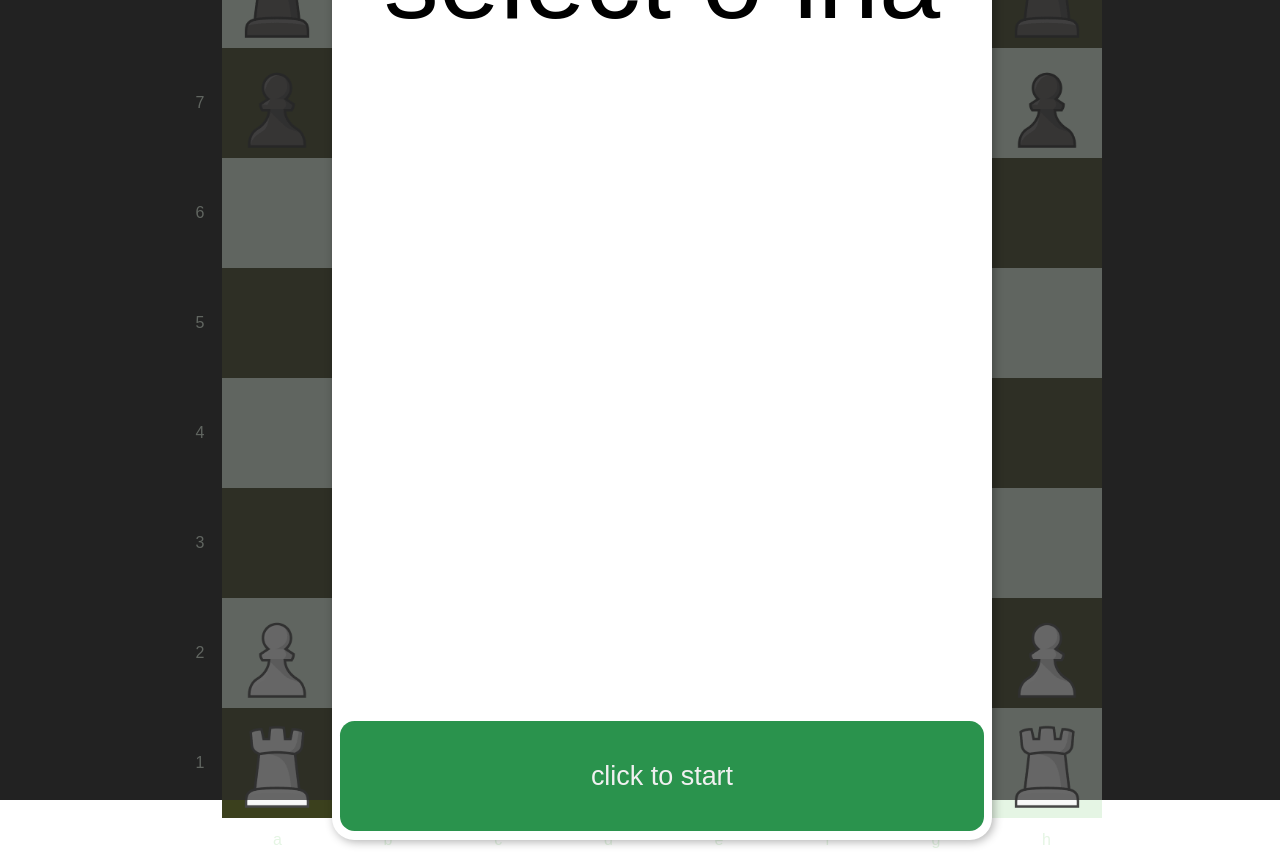
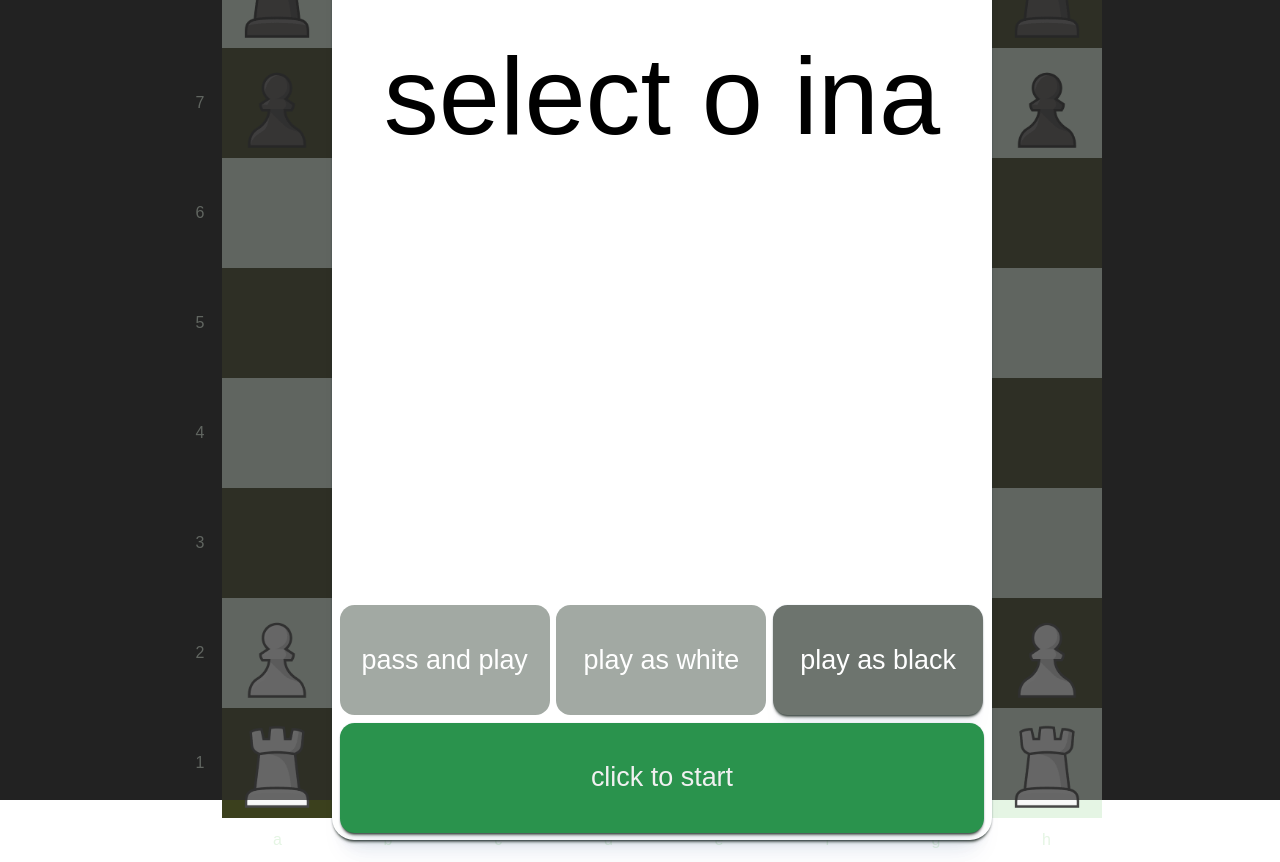
Before and after one commit to mammadeBastar/react-chess-engine, a React (Vite) app: page / in a window 1280 px wide. Built offline with nearby package versions, Linux system fonts and the light colour scheme; a web font is replaced by a local one.

Commit message:
modal updates

```diff
--- a/src/components/Popups/Modal.css
+++ b/src/components/Popups/Modal.css
@@ -18,7 +18,7 @@
     bottom: calc(.2 * var(--block-size));
     left: calc(.2 * var(--block-size));
     border-radius: calc(.2 * var(--block-size));
-    box-shadow: 2px 2px 10px rgba(0,0,0,0.3);
+    box-shadow: var(--shadow);
     color: rgb(26, 131, 45);
     font-size: 1.5em;
     text-align: center;
@@ -32,7 +32,7 @@
     bottom: calc(.2 * var(--block-size));
     left: calc(.2 * var(--block-size));
     border-radius: calc(.2 * var(--block-size));
-    box-shadow: 2px 2px 10px rgba(0,0,0,0.3);
+    box-shadow: var(--shadow);
     color: var(--mate);
     font-size: calc(.245 * var(--block-size));
     text-align: center;
@@ -46,7 +46,7 @@
     bottom: calc(.2 * var(--block-size));
     left: calc(.2 * var(--block-size));
     border-radius: calc(.2 * var(--block-size));
-    box-shadow: 2px 2px 10px rgba(0,0,0,0.3);
+    box-shadow: var(--shadow);
     color: var(--stale-mate);
     font-size: calc(.245 * var(--block-size));
     text-align: center;
@@ -60,13 +60,14 @@
     bottom: calc(.2 * var(--block-size));
     left: calc(.2 * var(--block-size));
     border-radius: calc(.2 * var(--block-size));
-    box-shadow: 2px 2px 10px rgba(0,0,0,0.3);
+    box-shadow: var(--shadow);
     color: var(--stale-mate);
     font-size: calc(.245 * var(--block-size));
     text-align: center;
   }
   .modalMassage {
     height: calc(3.26*var(--block-size));
+    place-content: center;
     font-size: var(--block-size);
   }
   .modalButton {
@@ -75,8 +76,33 @@
     height: var(--block-size);
     width: calc(5.86 * var(--block-size));;
     border-radius: calc(.132 * var(--block-size));
-    top : calc(1.99 *  var(--block-size));
+    top : calc(.98 *  var(--block-size));
     left : calc(.07 * var(--block-size));
     align-content: center;
     background-color: rgb(42, 147, 77);
+    box-shadow: var(--shadow);
   }
+  .modeSelector {
+    display: grid;
+    position: relative;
+    top:calc(1.96 *  var(--block-size));;
+    grid-template-columns: repeat(3, calc(1.97*var(--block-size)));
+    height: var(--block-size);
+    width: calc(5.86 * var(--block-size));
+    left: calc(.07 * var(--block-size));
+
+  }
+  .options {
+    position: relative;
+    display: grid;
+    background-color: rgb(42, 147, 77);
+    width: calc(1.91 * var(--block-size));
+    border-radius: calc(.132 * var(--block-size));
+    place-content: center;
+    background-color: #a2a9a3;
+    color : white;
+  }
+  .options.selected {
+    background-color: #6d746e;
+    box-shadow: var(--shadow)
+  }
--- a/src/components/Popups/Modal.jsx
+++ b/src/components/Popups/Modal.jsx
@@ -48,6 +48,17 @@ const Modal = ({mode}) => {
             <div className="modalMassage">
                 select o ina
             </div>
+            <div className="modeSelector">
+                <span className="options">
+                    pass and play
+                </span>
+                <span className="options" >
+                    play as white
+                </span>
+                <span className="options selected">
+                    play as black
+                </span>
+            </div>
             <div className="modalButton" onClick={onClick}>
                 click to start
             </div>
--- a/src/components/Popups/promoting/Promoting.jsx
+++ b/src/components/Popups/promoting/Promoting.jsx
@@ -7,6 +7,7 @@ import { clearPos, makeNewMove, continueGame } from "../../../reducer/actions/mo
 import { flipBoard } from "../../../reducer/actions/pipe"
 import engine from "../../../engine/engine"
 import { checkMate, staleMate } from "../../../reducer/actions/pipe"
+import { Mode } from "../../../constant"
 
 const Promoting = () => {
     const opts = ['q', 'r', 'n', 'b']
@@ -59,7 +60,7 @@ const Promoting = () => {
             dispatch(staleMate())
             return
         }
-        dispatch(flipBoard())
+        if(appState.mode === Mode.pass_and_play) dispatch(flipBoard())
         dispatch(continueGame())
     }
 
--- a/src/components/pieces/Pieces.jsx
+++ b/src/components/pieces/Pieces.jsx
@@ -7,6 +7,7 @@ import { makeNewMove,clearPos } from '../../reducer/actions/move.jsx'
 import { checkMate, disableCastle , flipBoard, staleMate} from '../../reducer/actions/pipe.jsx'
 import engine from '../../engine/engine.jsx'
 import { promotionPop } from '../../reducer/actions/popup.jsx'
+import { Mode } from '../../constant.jsx'
 
 const Pieces = () => {
 
@@ -67,7 +68,7 @@ const Pieces = () => {
                 dispatch(staleMate())
                 return
             }
-            dispatch(flipBoard())
+            if(appState.mode === Mode.pass_and_play) dispatch(flipBoard())
         }
         dispatch(clearPos())
     }
--- a/src/constant.css
+++ b/src/constant.css
@@ -8,6 +8,12 @@
     --mate : #7f0c0cf4;
     --stalemate : #696555;
     --modal-bg : #ffffff;
+    --shadow : 0px 0px 0px 1px #0E3F7E08,
+    0px 1px 1px -0.5px #2A334508,
+    0px 3px 3px -1.5px #2a332a,
+    0px 6px 6px -3px #2A334508,
+    0px 12px 12px -6px #0E3F7E08,
+    0px 24px 24px -12px #0E3F7E10;
 }
 @media all and (max-width : 1200px) {
     :root {
--- a/src/constant.jsx
+++ b/src/constant.jsx
@@ -10,6 +10,11 @@ export const Status = {
     'settingup' : 'Settingup'
 }
 
+export const Mode = {
+    'pass_and_play' : 'Pass_and_play',
+    'play_as_white' : 'Play_ as_white',
+    'play_as_black' : 'Play_as_black'
+}
 export const initGameState = {
     position : [createPosition()],
     turn : 'w',
@@ -20,5 +25,6 @@ export const initGameState = {
         w : 'lr',
         b : 'lr'
     },
-    flipped : false
+    flipped : false,
+    mode : Mode.pass_and_play
 }
```
